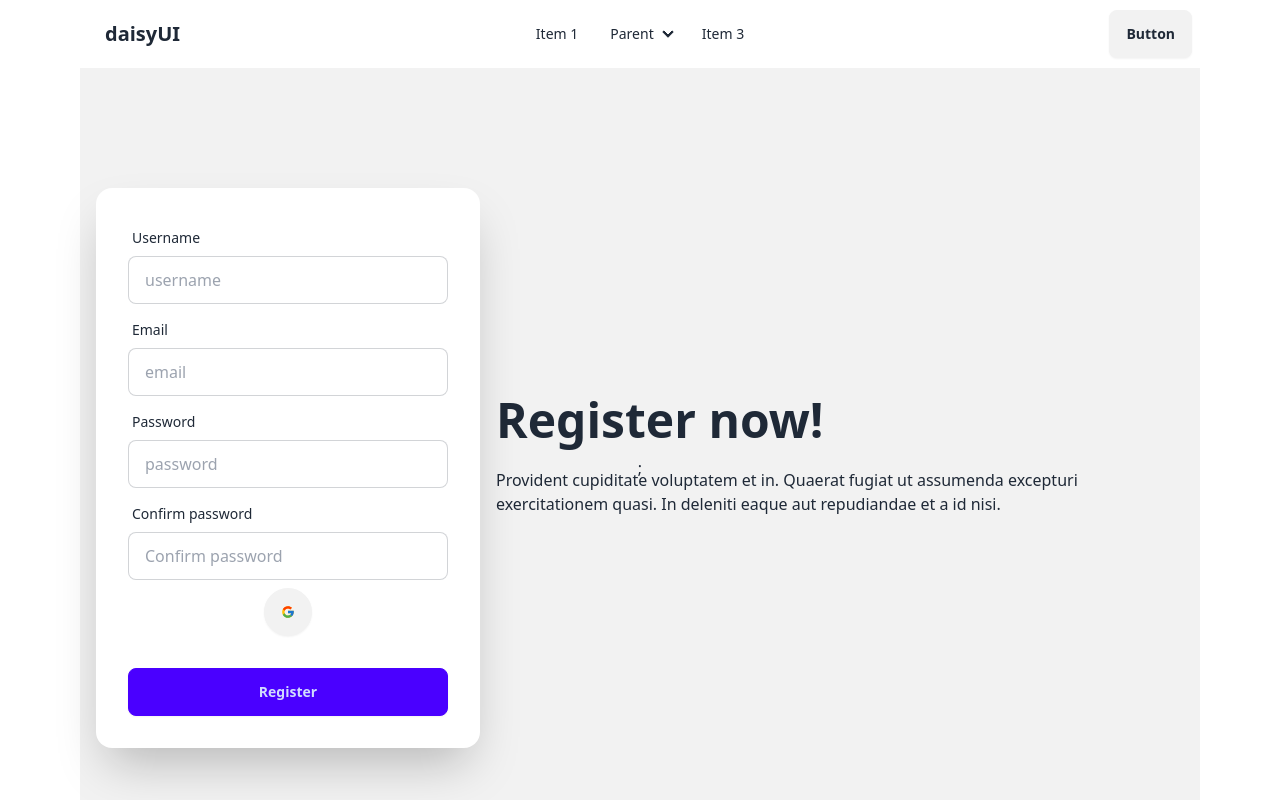
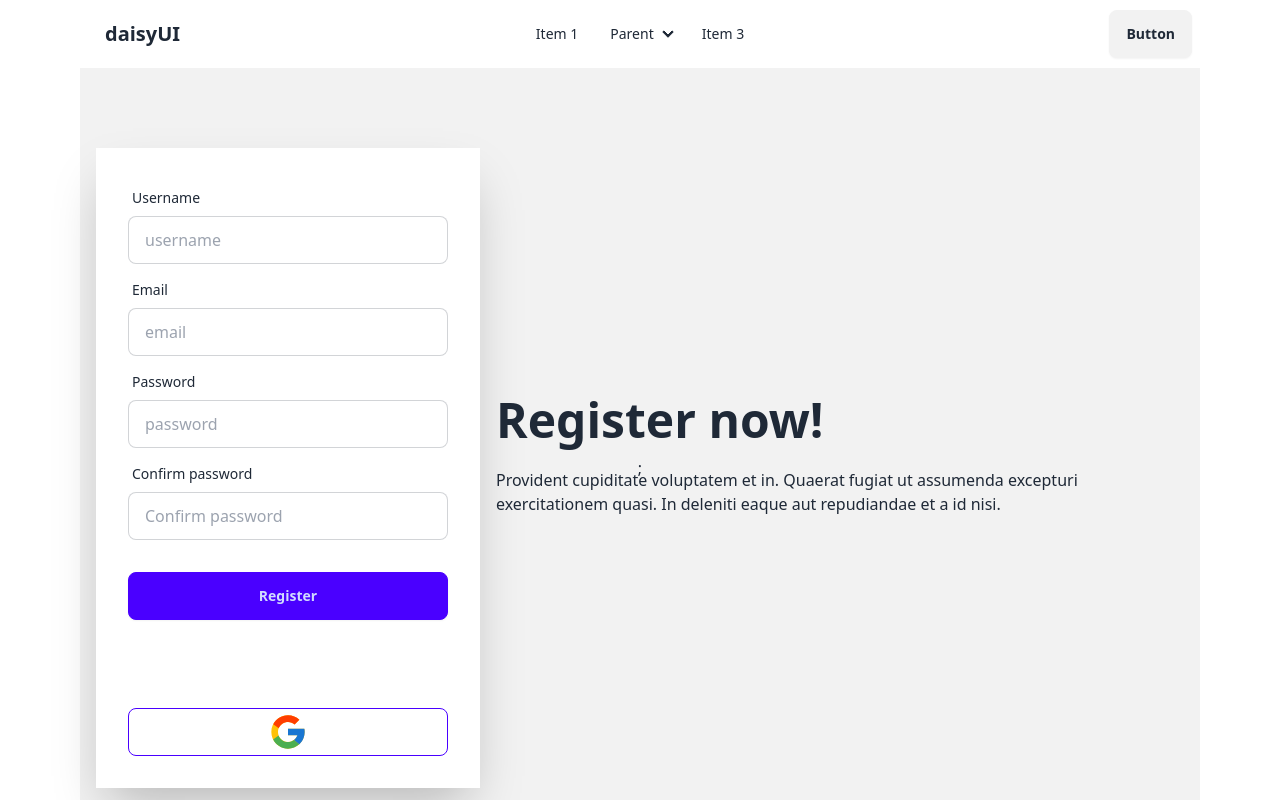
Before and after one commit to tahmidhasantanoy/EventWave-client, a React (Vite) app: page /signup in a window 1280 px wide. Shown: the top 800 px of the page. Built offline with nearby package versions, Linux system fonts and the light colour scheme; no server answers.

Commit message:
Google sign in added

```diff
--- a/src/Providers/AuthProvider.jsx
+++ b/src/Providers/AuthProvider.jsx
@@ -22,10 +22,10 @@ const AuthProvider = ({ children }) => {
     return createUserWithEmailAndPassword(auth, email, password);
   };
 
-//   const googleLogin = () => {
-//     setLoading(true);
-//     return signInWithPopup(auth, provider);
-//   };
+  const googleLogin = () => {
+    setLoading(true);
+    return signInWithPopup(auth, provider);
+  };
 
   useEffect(() => {
     const unSubscribe = onAuthStateChanged(auth, (currentUser) => {
@@ -42,7 +42,7 @@ const AuthProvider = ({ children }) => {
     loading,
     createUser,
     currentUser,
-    // googleLogin,
+    googleLogin,
   };
   return (
     <AuthContext.Provider value={authInfo}>{children}</AuthContext.Provider>
--- a/src/pages/Authentication/SignUp.jsx
+++ b/src/pages/Authentication/SignUp.jsx
@@ -8,7 +8,7 @@ import { FcGoogle } from "react-icons/fc";
 const SignUp = () => {
   const [cpass, setCpass] = useState("");
   const { register, handleSubmit } = useForm();
-  const { createUser } = useContext(AuthContext);
+  const { createUser, googleLogin } = useContext(AuthContext);
   console.log(createUser);
 
   const onSubmit = (data) => {
@@ -30,9 +30,13 @@ const SignUp = () => {
     }
   };
 
+  const handleGoogleLogin = () => {
+    googleLogin();
+  };
+
   return (
-    <div className="hero min-h-screen bg-base-200 relative">
-      <div className="absolute">
+    <div className="hero min-h-screen bg-base-200">
+      <div className=".absolute">
         <ToastContainer />;
       </div>
       <div className="hero-content flex-col lg:flex-row-reverse">
@@ -44,7 +48,7 @@ const SignUp = () => {
             a id nisi.
           </p>
         </div>
-        <div className="card shrink-0 w-full max-w-sm shadow-2xl bg-base-100">
+        <div className=".card shrink-0 w-full max-w-sm shadow-2xl bg-base-100 mb-0 pb-0">
           <form onSubmit={handleSubmit(onSubmit)} className="card-body">
             <div className="form-control">
               <label className="label">
@@ -90,18 +94,20 @@ const SignUp = () => {
                 className="input input-bordered"
               />
             </div>
-            <div className="form-control flex items-center">
-              <button
-                /* onClick={handleGoogleLogin} */ className="btn btn-circle"
-              >
-                <FcGoogle />
-              </button>
-            </div>
+
             {cpass && <p>{cpass}</p>}
             <div className="form-control mt-6">
               <button className="btn btn-primary">Register</button>
             </div>
           </form>
+          <div className="form-control mt-6 card-body">
+            <button
+              onClick={handleGoogleLogin}
+              className="btn btn-outline btn-primary"
+            >
+              <FcGoogle className="h-10 w-10" />
+            </button>
+          </div>
         </div>
       </div>
     </div>
```
